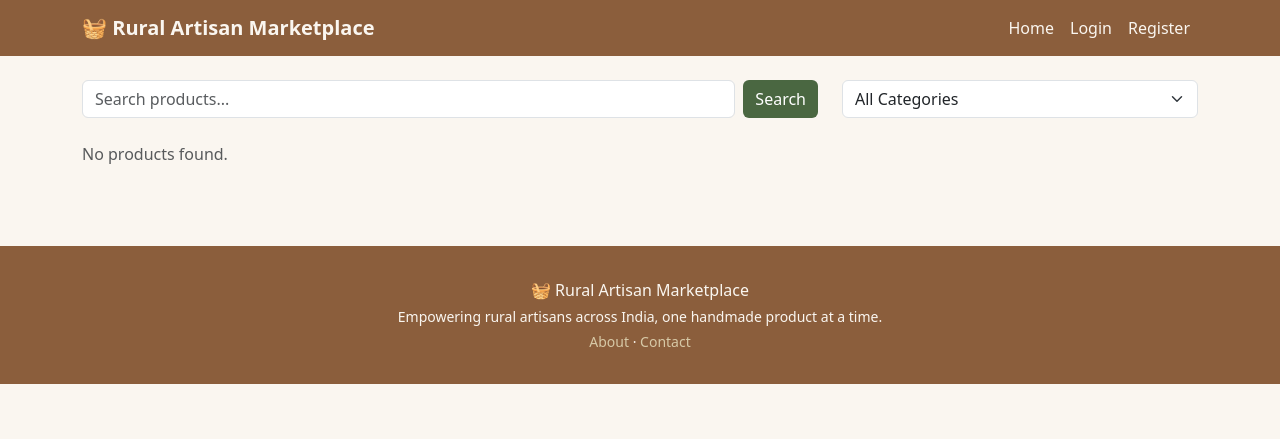
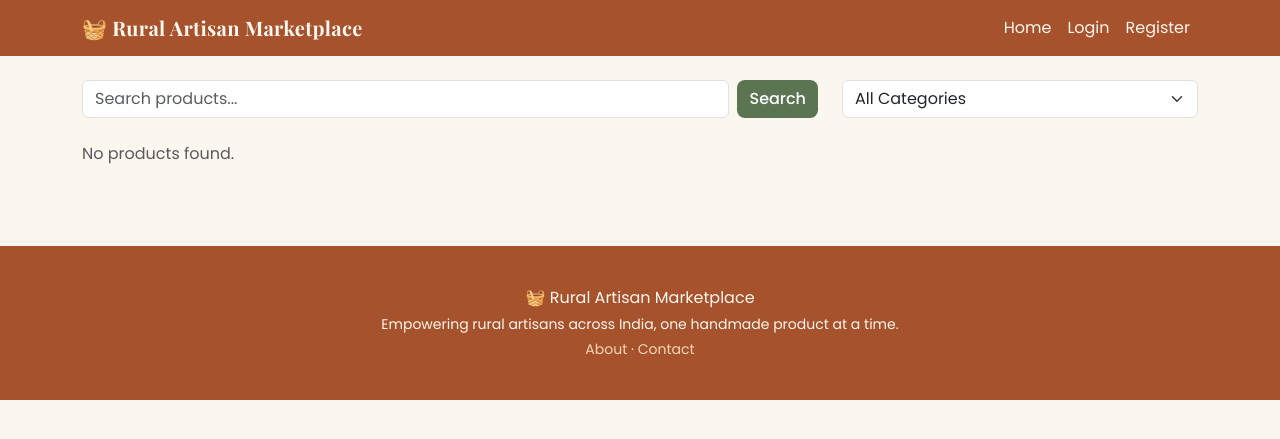
Before and after one commit to Tanwi20024/rural-artisan-marketplace, a Flask app: page /products in a window 1280 px wide. Shown: the top 439 px of the page. Run offline with Flask 3, Linux system fonts and the light colour scheme; data that the repository does not hold is empty.

Commit message:
Phase A Module 1-2: New design system (colors, typography) + hero image carousel

```diff
--- a/static/css/style.css
+++ b/static/css/style.css
@@ -1,13 +1,37 @@
 :root {
-    --color-primary: #8B5E3C;
-    --color-accent: #4A6741;
-    --color-bg: #FAF6F0;
-    --color-text: #3E2F23;
+    --color-primary: #A6522C;
+    --color-secondary: #D98E3E;
+    --color-accent: #5B7553;
+    --color-bg: #FBF6EE;
+    --color-surface: #FFFFFF;
+    --color-text: #3B2A1E;
+    --color-text-muted: #7A6A5A;
+    --font-heading: 'Playfair Display', serif;
+    --font-body: 'Poppins', sans-serif;
+    --radius-sm: 0.5rem;
+    --radius-md: 0.85rem;
+    --radius-lg: 1.25rem;
+    --shadow-soft: 0 4px 16px rgba(59, 42, 30, 0.08);
+    --shadow-hover: 0 10px 28px rgba(59, 42, 30, 0.14);
 }
 
 body {
     background-color: var(--color-bg);
     color: var(--color-text);
+    font-family: var(--font-body);
+    font-weight: 400;
+}
+
+h1,
+h2,
+h3,
+h4,
+h5,
+h6,
+.font-heading {
+    font-family: var(--font-heading);
+    color: var(--color-text);
+    font-weight: 700;
 }
 
 
@@ -17,14 +41,20 @@ body {
     background-color: var(--color-primary);
 }
 
+.navbar-custom .navbar-brand {
+    font-family: var(--font-heading);
+    font-weight: 700;
+    letter-spacing: 0.3px;
+}
+
 .navbar-custom .navbar-brand,
 .navbar-custom .nav-link {
-    color: #FAF6F0 !important;
+    color: #FBF6EE !important;
     transition: color 0.2s ease;
 }
 
 .navbar-custom .nav-link:hover {
-    color: #D7C9A7 !important;
+    color: var(--color-secondary) !important;
 }
 
 
@@ -34,14 +64,32 @@ body {
     background-color: var(--color-accent);
     color: white;
     border: none;
+    border-radius: var(--radius-sm);
+    font-weight: 500;
     transition: all 0.25s ease;
 }
 
 .btn-accent:hover {
-    background-color: #3a5233;
+    background-color: #47603f;
     color: white;
     transform: translateY(-2px);
-    box-shadow: 0 4px 12px rgba(74, 103, 65, 0.3);
+    box-shadow: var(--shadow-hover);
+}
+
+.btn-primary-warm {
+    background-color: var(--color-primary);
+    color: white;
+    border: none;
+    border-radius: var(--radius-sm);
+    font-weight: 500;
+    transition: all 0.25s ease;
+}
+
+.btn-primary-warm:hover {
+    background-color: #8a4322;
+    color: white;
+    transform: translateY(-2px);
+    box-shadow: var(--shadow-hover);
 }
 
 
@@ -49,13 +97,13 @@ body {
 
 .footer-custom {
     background-color: var(--color-primary);
-    color: #FAF6F0;
-    padding: 2rem 0;
+    color: #FBF6EE;
+    padding: 2.5rem 0;
     margin-top: 4rem;
 }
 
 .footer-custom a {
-    color: #D7C9A7;
+    color: #F0D9B5;
     text-decoration: none;
     transition: color 0.2s ease;
 }
@@ -148,5 +250,16 @@ main {
 .form-control:focus,
 .form-select:focus {
     border-color: var(--color-accent);
-    box-shadow: 0 0 0 0.2rem rgba(74, 103, 65, 0.15);
+    box-shadow: 0 0 0 0.2rem rgba(91, 117, 83, 0.15);
 }
+
+
+/* Links */
+
+a {
+    color: var(--color-primary);
+}
+
+a:hover {
+    color: var(--color-secondary);
+}
--- a/templates/base.html
+++ b/templates/base.html
@@ -5,6 +5,10 @@
     <meta charset="UTF-8">
     <meta name="viewport" content="width=device-width, initial-scale=1.0">
     <title>{% block title %}Rural Artisan Marketplace{% endblock %}</title>
+
+    <link rel="preconnect" href="https://fonts.googleapis.com">
+    <link rel="preconnect" href="https://fonts.gstatic.com" crossorigin>
+    <link href="https://fonts.googleapis.com/css2?family=Playfair+Display:wght@600;700;800&family=Poppins:wght@300;400;500;600;700&display=swap" rel="stylesheet">
 
     <link href="https://cdn.jsdelivr.net/npm/bootstrap@5.3.3/dist/css/bootstrap.min.css" rel="stylesheet">
     <link href="{{ url_for('static', filename='css/style.css') }}" rel="stylesheet">
```
Also changed, not shown: other parts of static/css/style.css (+77 -23 lines), templates/home.html (+57 -5 lines), static/images/hero-1.jpg (added), static/images/hero-2.jpg (added), 7 other files.
